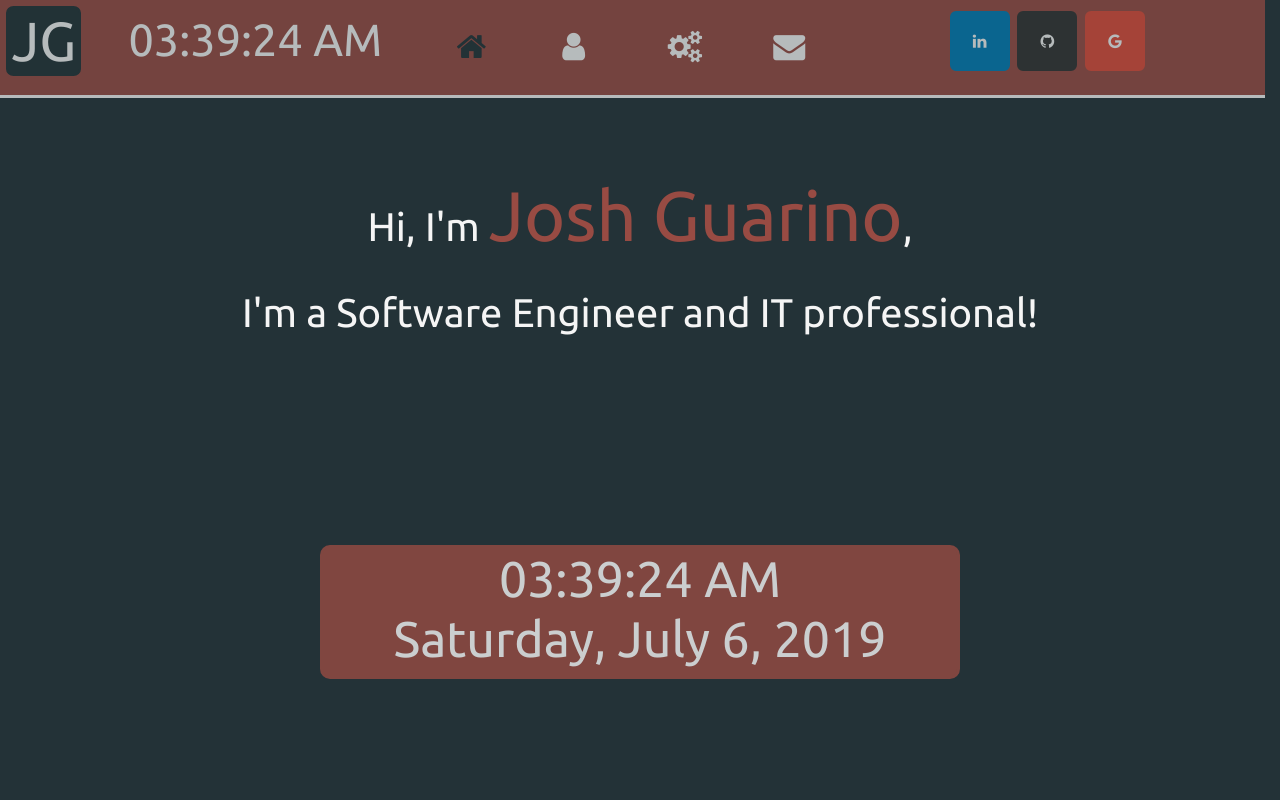
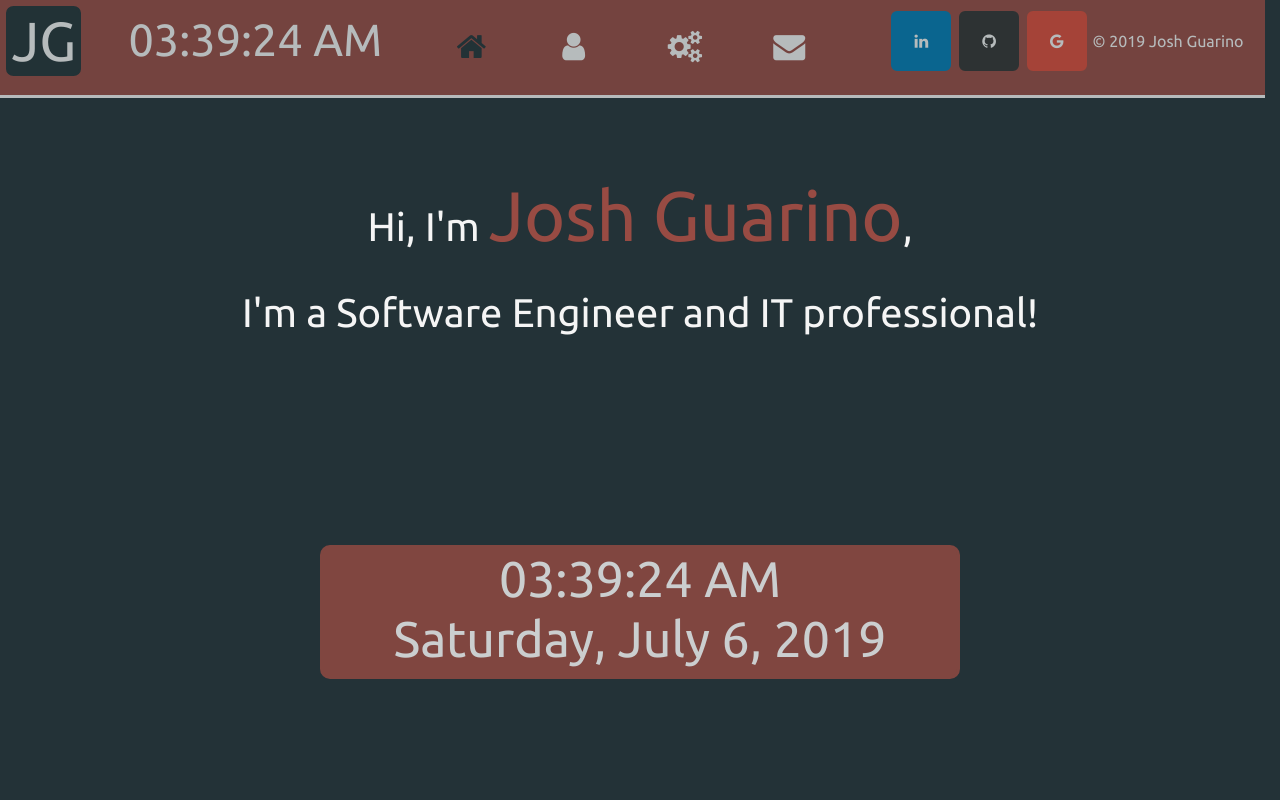
Before and after one commit to JoshGuarino/my_website, a Flask app: page / in a window 1280 px wide. Run offline with Flask 2, Linux system fonts and the light colour scheme; parts of the project's set-up code (start-up, migrations or seed data) failed here and were passed over; some libraries are stand-ins or nearby versions.

Commit message:
added copyright and fixed overflow

```diff
--- a/static/css/styles.css
+++ b/static/css/styles.css
@@ -7,8 +7,7 @@ body{
     background-size: cover;
     z-index: 0;
     margin-bottom: 10vh;
-    position: relative;
-    overflow: visible;
+    overflow-x: hidden;
 }
 
 nav{
--- a/templates/base.html
+++ b/templates/base.html
@@ -45,15 +45,18 @@
                 <a href="/contact"><span id="icon_contact" class="fa fa-envelope fa-2x"></span><span id="text_contact" style="display: none;"><br>Contact</span></a>
         </div>
 
-        <div class="col-sm-4 text-center">
-            <span class="nav_item">
+        <div class="col-sm-4 text-right">
+            <span>
                 <a href="https://www.linkedin.com/in/josh-guarino/" target="_blank" class="fa fa-linkedin"></a>
             </span>
-            <span class="nav_item">
+            <span>
                 <a href="https://github.com/JoshGuarino" target="_blank" class="fa fa-github"></a>
             </span>
-            <span class="nav_item">
+            <span>
                 <a href="/contact" class="fa fa-google"></a>
+            </span>
+            <span>
+                <a>© 2019 Josh Guarino</a>
             </span>
         </div>
     </nav>
@@ -75,7 +78,7 @@
                     <a class="dropdown-item" href="/contact">Contact</a>
             </div>
         </div>
-        <div class="col-sm-4">
+        <div class="col-sm-2">
             <a class="nav-link dropdown-toggle" href="#" id="navbarDropdown" role="button" data-toggle="dropdown">
                 <i class="fa fa-external-link"></i>
             </a>
@@ -84,6 +87,9 @@
                     <a class="dropdown-item" target="_blank" href="https://github.com/JoshGuarino">Github</a>
                     <a class="dropdown-item" href="/contact">Email</a>
             </div>
+        </div>
+        <div class="col-sm-2">
+            <a>© 2019 Josh Guarino</a>
         </div>
     </nav>
 </div>
```
